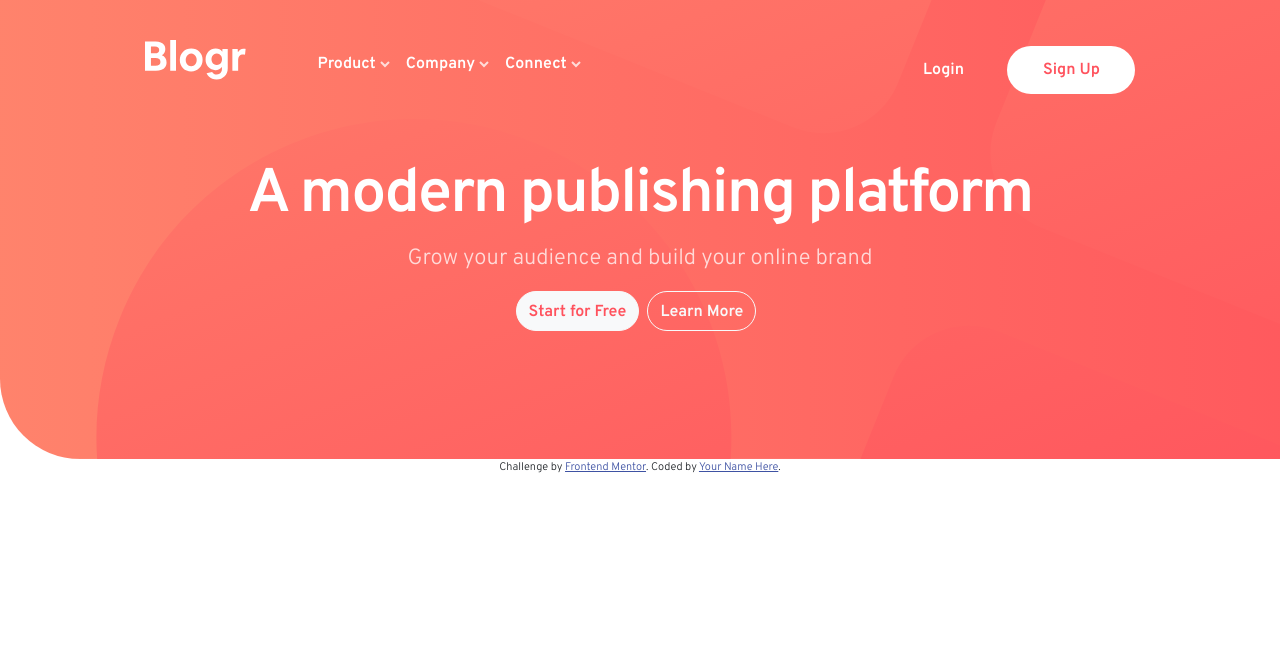
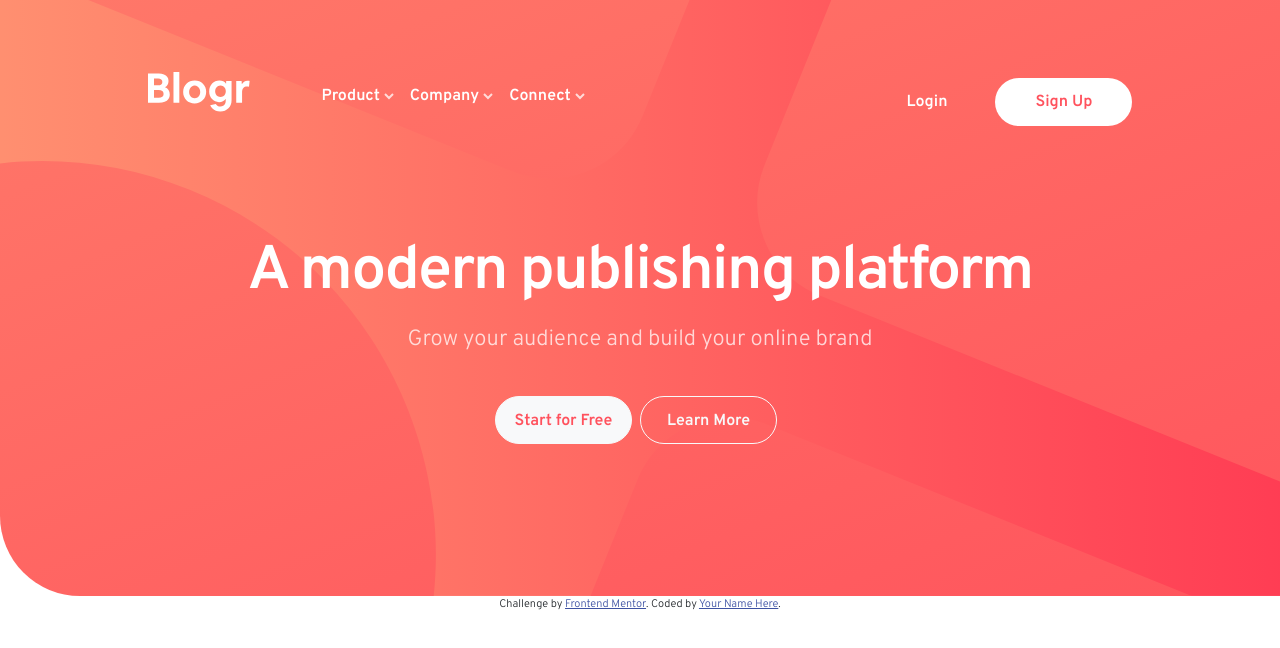
Before and after one commit to azaespa/blogr-landing-page, a plain HTML site: page index.html in a window 1280 px wide. Drawn offline with nearby package versions, Linux system fonts and the light colour scheme.

Commit message:
desktop and mobile style

```diff
--- a/index.html
+++ b/index.html
@@ -13,7 +13,7 @@
 </head>
 <body>
   <!-- Navbar -->
-  <nav class="navbar navbar-expand-lg navbar-light bg-transparent my-3">
+  <nav class="navbar navbar-expand-lg navbar-light bg-transparent">
     <div class="container-fluid">
       <a href="#" class="navbar-brand">
         <img src="images/logo.svg" alt="Blogr">
@@ -86,8 +86,8 @@
       <h1 class="">A modern publishing platform</h1>
       <p>Grow your audience and build your online brand</p>
       <div class="d-flex justify-content-center align-items-center">
-        <a href="" class="btn btn-light showcase-btn" id="start">Start for Free</a>
-        <a href="" class="btn btn-outline-light mx-2 showcase-btn" id="learn">Learn More</a>
+        <button class="btn btn-light showcase-btn" id="start">Start for Free</button>
+        <button class="btn btn-outline-light mx-2 showcase-btn" id="learn">Learn More</button>
       </div>
     </div>
   </section>
--- a/style.css
+++ b/style.css
@@ -15,7 +15,8 @@
     --very-grayish-blue: hsl(207, 13%, 34%);
     --very-dark-black-blue: hsl(240, 10%, 16%);
     /* Gradient */
-    --vlred-to-lred: linear-gradient(to right,hsl(13, 100%, 72%), hsl(353, 100%, 62%));
+    --red-gradient-default: linear-gradient(hsl(13, 100%, 72%), hsl(353, 100%, 62%));
+    --red-gradient-to-right: linear-gradient(to right,hsl(13, 100%, 72%), hsl(353, 100%, 62%));
     --vdgray-blue-to-vddesaturated-blue: linear-gradient(hsl(237, 17%, 21%), hsl(237, 23%, 32%));
     /* Typography */
     --fs-default: 16px;
@@ -35,12 +36,23 @@ body {
 }
 
 .navbar {
+    padding: 0;
+    margin-top: 3.5rem;
     position: absolute;
     width: 100%;
 }
 
+.navbar-brand {
+    padding: 0;
+    width: 5.1875rem;
+}
+
+.navbar-brand img {
+    width: 100%;
+}
+
 .navbar .container-fluid {
-    width: 77.4193%;
+    width: 84.375%;
     padding: 0;
 }
 
@@ -109,7 +121,7 @@ body {
     color: var(--very-dark-blue);
     border: none;
     line-height: 1rem;
-    width: 8rem;
+    width: 8.5625rem;
     height: 3rem;
     border-radius: 30px;
 }
@@ -117,17 +129,17 @@ body {
 #signup {
     margin-top: .5rem;
     color: var(--white);
-    background-image: var(--vlred-to-lred);
+    background-image: var(--red-gradient-to-right);
     font-weight: var(--fw-bold-set-one);
 }
 
 .showcase {
-    padding-top: 10rem;
-    padding-bottom: 8rem;
+    padding-top: 12.625rem;
+    padding-bottom: 9.688rem;
     font-size: inherit;
     text-align: center;
     color: white;
-    background: url(images/bg-pattern-intro.svg) center no-repeat, var(--vlred-to-lred) center;
+    background: url(images/bg-pattern-intro.svg) center no-repeat, var(--red-gradient-default) center;
     background-size: 200%;
     background-position-x: 30%;
     border-radius: 0 0 0 80px;
@@ -136,22 +148,29 @@ body {
 .h1, h1 {
     font-size: calc(2.05rem + 1.5vw);
     letter-spacing: -0.125rem;
+    line-height: 1.197em;
 }
 
 .showcase h1 {
     font-weight: var(--fw-bold-set-one);
+    margin-bottom: 1.375rem;
 }
 
 .showcase p {
     font-weight: var(--fw-regular-set-one);
     color: var(--white-75);
     font-size: 1.125rem;
+    line-height: 1.278em;
+    margin-bottom: 2.833rem;
 }
 
 .showcase-btn {
     padding-top: 8px;
-    border-radius: 20px;
+    border-radius: 30px;
     font-weight: var(--fw-bold-set-one);
+    line-height: 0;
+    height: 3rem;
+    width: 8.5625rem;
 }
 
 #start {
@@ -171,6 +190,22 @@ body {
 .attribution a { color: hsl(228, 45%, 44%); }
 
 @media (min-width: 992px){
+
+    .navbar .container-fluid {
+        width: 77.4193%;
+        padding: 0;
+    }
+
+    .navbar-brand {
+        padding: 0;
+        width: 6.375rem;
+    }
+
+    .navbar .container-fluid {
+        width: 76.945%;
+        padding: 0;
+    }
+
     #navmenu {
         background-color: transparent;
         border-radius: 0;
@@ -243,15 +278,29 @@ body {
     }
 
     #signup:hover {
-        color: var(--light-red);
+        color: var(--very-light-red);
     }
 
     .h1, h1 {
         font-size: calc(2.65rem + 1.5vw);
         letter-spacing: -0.125rem;
+        line-height: 1em;
+    }
+
+    .showcase {
+        padding-top: 15.188rem;
+        padding-bottom: 9.5rem;
+        background: url(images/bg-pattern-intro.svg) center no-repeat, var(--red-gradient-to-right) center;
+    }
+
+    .showcase h1 {
+        font-weight: var(--fw-bold-set-one);
+        margin-bottom: 1.5rem;
     }
 
     .showcase p {
+        line-height: 1em;
         font-size: 1.375rem;
     }
+
 }
```
Also changed, not shown: POINTERS.md (+1 -0 lines).
